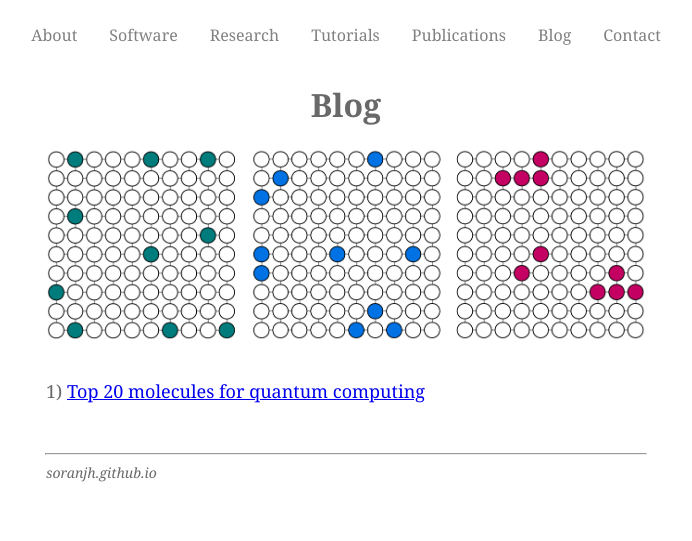
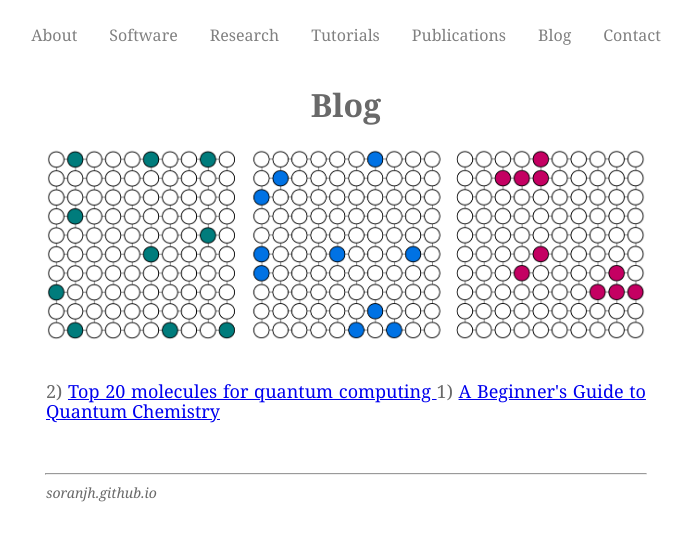
Before and after one commit to thinhnc1975/soranjh.github.io, a Jekyll site: the page built from blog.html, in a window 1280 px wide. Shown: the top 541 px of the page, without its empty margins (294-986 px from the left). Built offline with Jekyll 4.4.1, drawn with Linux system fonts in a browser that asks for light colours.

Commit message:
add qchem intro

```diff
--- a/blog.html
+++ b/blog.html
@@ -8,7 +8,9 @@ title: Tutorials
 
 <p style="margin: auto; width: 600px; margin-top: 40px; line-height=20px">
 
-1) <a href="https://pennylane.ai/blog/2024/01/top-20-molecules-for-quantum-computing/"> Top 20 molecules for quantum computing </a>
+2) <a href="https://pennylane.ai/blog/2024/01/top-20-molecules-for-quantum-computing/"> Top 20 molecules for quantum computing </a>
+1) <a href="intro_qchem.html"> A Beginner's Guide to Quantum Chemistry </a>
+
 
 </p>
 
```
Also changed, not shown: intro_qchem.html (added, +51 -0 lines), assets/images/eugenol.jpg (added), assets/images/orbital.png (added), assets/images/psi.png (added).
